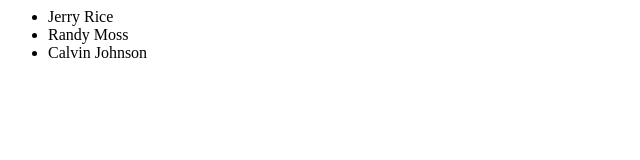
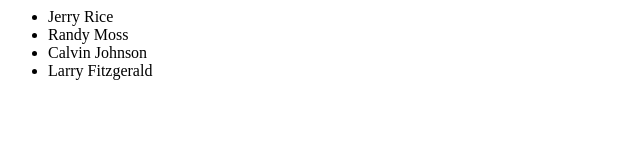
Before and after one commit to bkothuri/helloWorld, a plain HTML site: page index3.html in a window 1280 px wide. Shown: the whole page, without its empty margins (0-640 px from the left). Drawn offline with Linux system fonts and the light colour scheme.

Commit message:
Added one more WR to the list
Can't miss Fitz!

```diff
--- a/index3.html
+++ b/index3.html
@@ -3,5 +3,6 @@
         <li>Jerry Rice</li>
         <li>Randy Moss</li>
         <li>Calvin Johnson</li>
+        <li>Larry Fitzgerald</li>
     </ul>
 </html>
```
